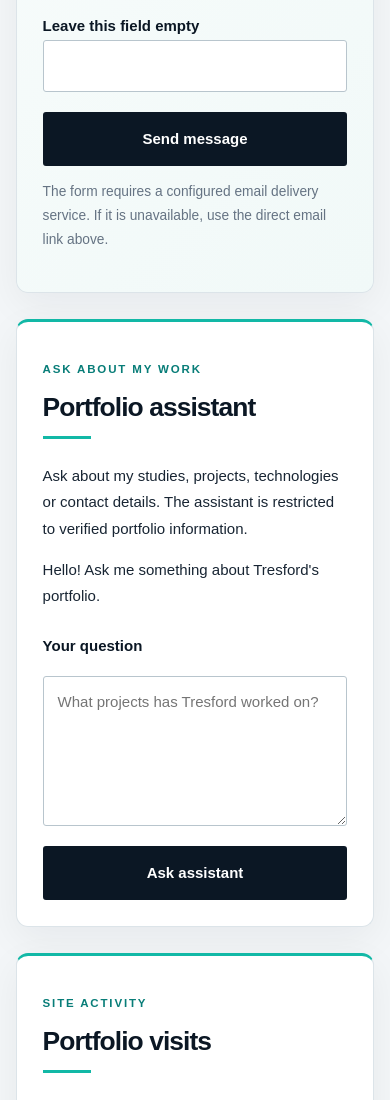
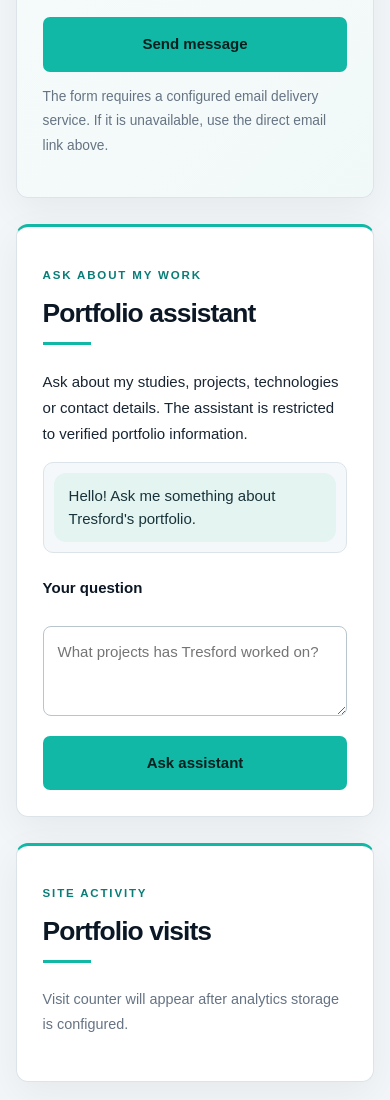
Before and after one commit to 2007Trek/Web_Tech_TRESFORD, a plain HTML site: page index.html in a window 390 px wide. Shown: the part 9510-10610 px from the top of the page. Drawn offline with Linux system fonts and the light colour scheme; no server answers.

Commit message:
Style contact form, assistant chat and visit counter

```diff
--- a/css/styles.css
+++ b/css/styles.css
@@ -1069,3 +1069,27 @@ body.dark-theme .stat-card { background:#07111c; }
   .typing-cursor { animation:none; }
   .contact-cards a { transition:none; }
 }
+
+
+/* Contact, assistant and analytics enhancements */
+.portfolio-form, .assistant-form { max-width:760px; margin-top:22px; }
+.portfolio-form input, .portfolio-form textarea, .assistant-form textarea { border-radius:8px; }
+.portfolio-form button, .assistant-form button { border-radius:7px; background:var(--teal); border-color:var(--teal); color:#06211f; }
+.portfolio-form button:disabled, .assistant-form button:disabled { opacity:.6; cursor:wait; }
+.honeypot { position:absolute!important; left:-10000px!important; width:1px!important; height:1px!important; overflow:hidden!important; }
+.form-feedback { border-radius:7px; }
+.assistant-section, .analytics-section { margin-top:26px; }
+.assistant-log { display:grid; gap:10px; max-height:360px; overflow-y:auto; padding:16px; border:1px solid var(--line); border-radius:10px; background:#f5f8fa; }
+.assistant-message, .user-message { max-width:min(90%,680px); margin:0; padding:12px 15px; border-radius:12px; line-height:1.5; white-space:pre-wrap; overflow-wrap:anywhere; }
+.assistant-message { justify-self:start; background:#e4f4f1; color:#18343a; }
+.user-message { justify-self:end; background:#0b3542; color:#fff; }
+.assistant-form label { display:block; margin-bottom:8px; }
+.assistant-form textarea { min-height:90px; }
+body.dark-theme .assistant-log { background:#0e1d27; border-color:var(--line); }
+body.dark-theme .assistant-message { color:#e6f3f5; background:#21464c; }
+body.dark-theme .user-message { color:#fff; background:#087d78; }
+body.dark-theme .portfolio-form label, body.dark-theme .assistant-form label { color:#e6f3f5; }
+@media(max-width:560px) {
+  .assistant-log { max-height:300px; padding:10px; }
+  .assistant-message, .user-message { max-width:100%; }
+}
```
